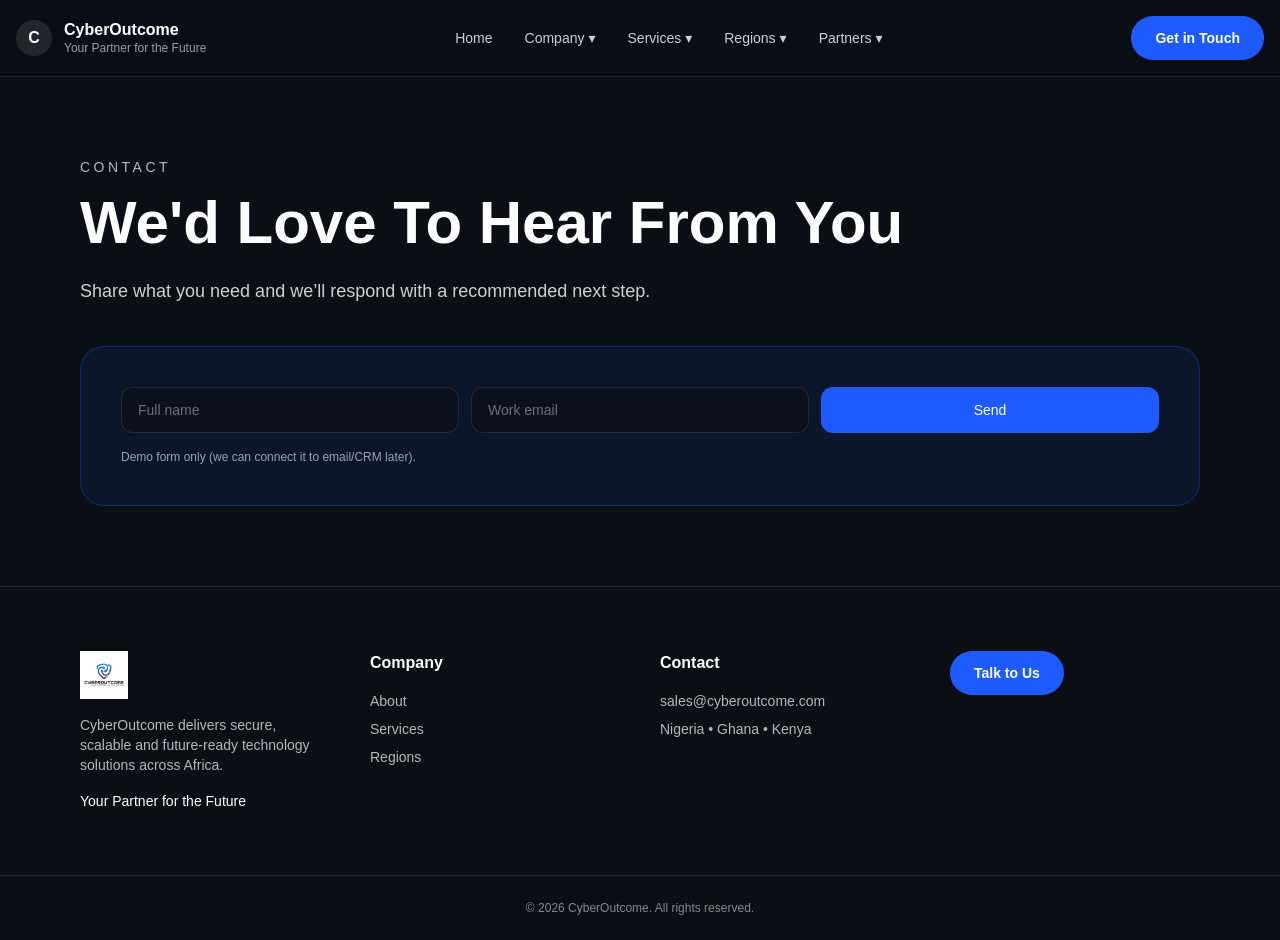
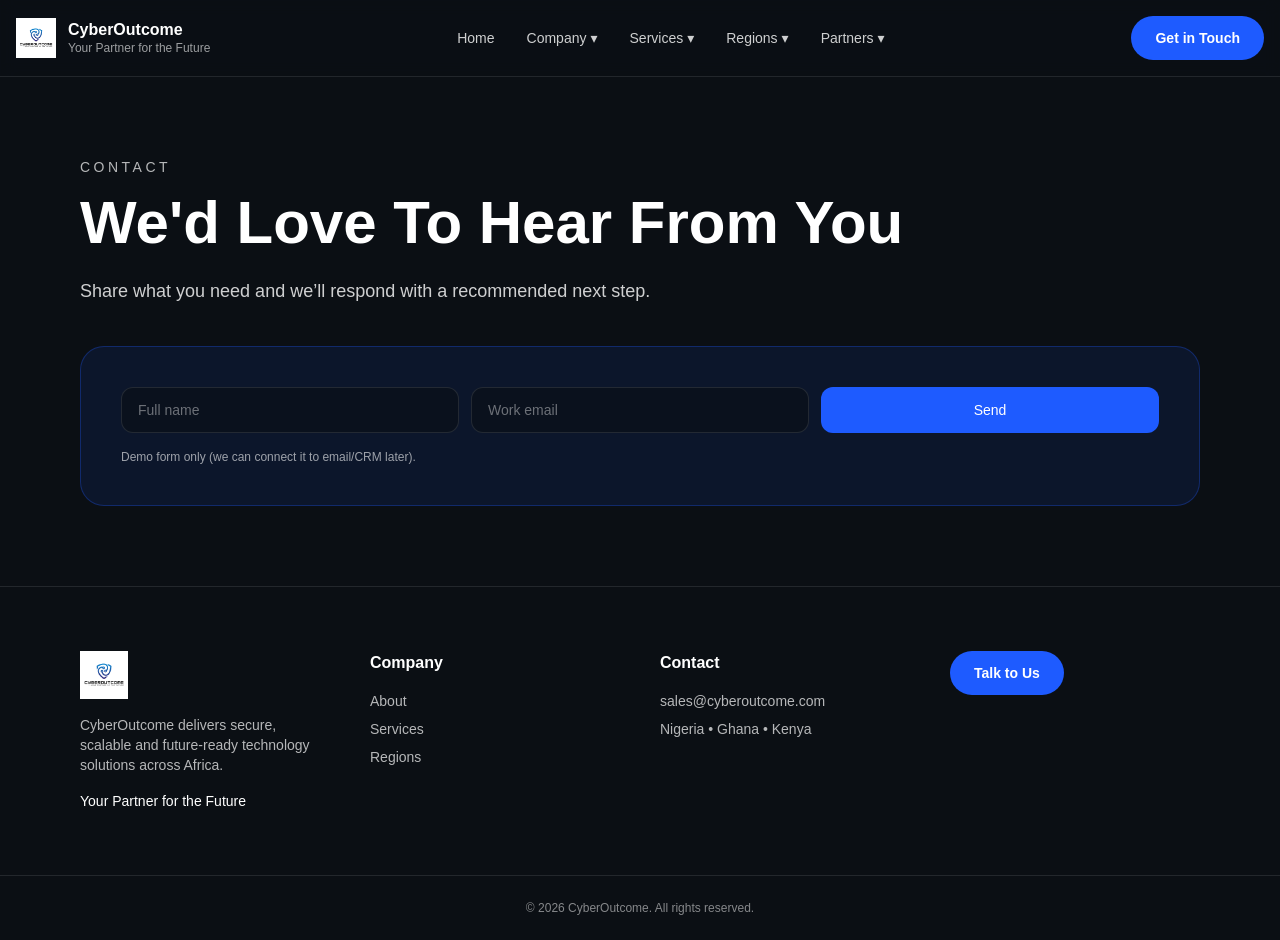
Before and after one commit to RegularGeek/cyberoutcome-demo, a Next.js app: page /contact in a window 1280 px wide. Built offline with nearby package versions, Linux system fonts and the light colour scheme.

Commit message:
Restore logo in navbar using next/image

```diff
--- a/components/Navbar.tsx
+++ b/components/Navbar.tsx
@@ -1,6 +1,7 @@
 "use client";
 
 import Link from "next/link";
+import Image from "next/image";
 import { usePathname } from "next/navigation";
 import { useEffect, useRef, useState } from "react";
 
@@ -19,8 +20,7 @@
 }
 
 /**
- * Accepts refs that can be null (normal in React).
- * This fixes the TS build error you saw on Vercel.
+ * Outside click handler (TypeScript + Vercel safe)
  */
 function useOutsideClick<T extends HTMLElement>(
   ref: React.RefObject<T | null>,
@@ -148,17 +148,22 @@
     { label: "Kenya", href: "/regions#kenya" },
   ];
 
-  const partners: DropdownItem[] = [{ label: "Partners", href: "/partners" }];
+  const partners: DropdownItem[] = [
+    { label: "Partners", href: "/partners" },
+  ];
 
   return (
     <header className="sticky top-0 z-50 w-full border-b border-white/10 bg-[#0B0F14]/90 backdrop-blur">
       <div className="mx-auto flex max-w-7xl items-center justify-between px-4 py-4">
-        {/* Brand */}
+        {/* Brand / Logo */}
         <Link href="/" className="flex items-center gap-3">
-          {/* Replace this with your real logo <Image /> if you want */}
-          <div className="h-9 w-9 rounded-full bg-white/10 flex items-center justify-center text-white font-semibold">
-            C
-          </div>
+          <Image
+            src="/logo.png"
+            alt="CyberOutcome Logo"
+            width={40}
+            height={40}
+            priority
+          />
           <div className="leading-tight">
             <div className="text-white font-semibold">CyberOutcome</div>
             <div className="text-xs text-white/60">
@@ -167,7 +172,7 @@
           </div>
         </Link>
 
-        {/* Nav */}
+        {/* Navigation */}
         <nav className="hidden items-center gap-8 md:flex">
           {nav.map((n) => (
             <NavLink key={n.href} href={n.href}>
@@ -182,7 +187,6 @@
         </nav>
 
         {/* CTA */}
-        <div className="flex items-center gap-3">
         <Link
           href="/contact"
           className="rounded-full bg-[#1E5BFF] px-6 py-3 text-sm font-semibold text-white hover:opacity-90 transition"
@@ -190,7 +194,6 @@
           Get in Touch
         </Link>
       </div>
-      </div>
     </header>
   );
 }
```
Lines whose indentation alone changed are shown as unchanged.
